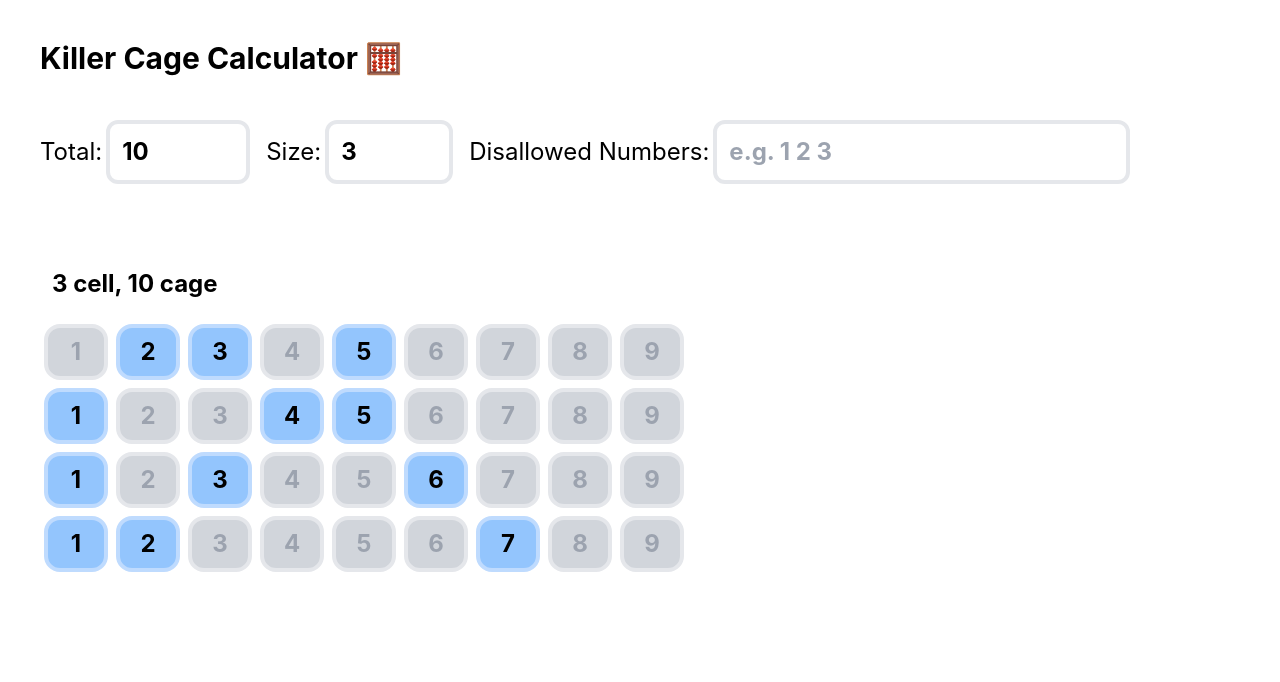
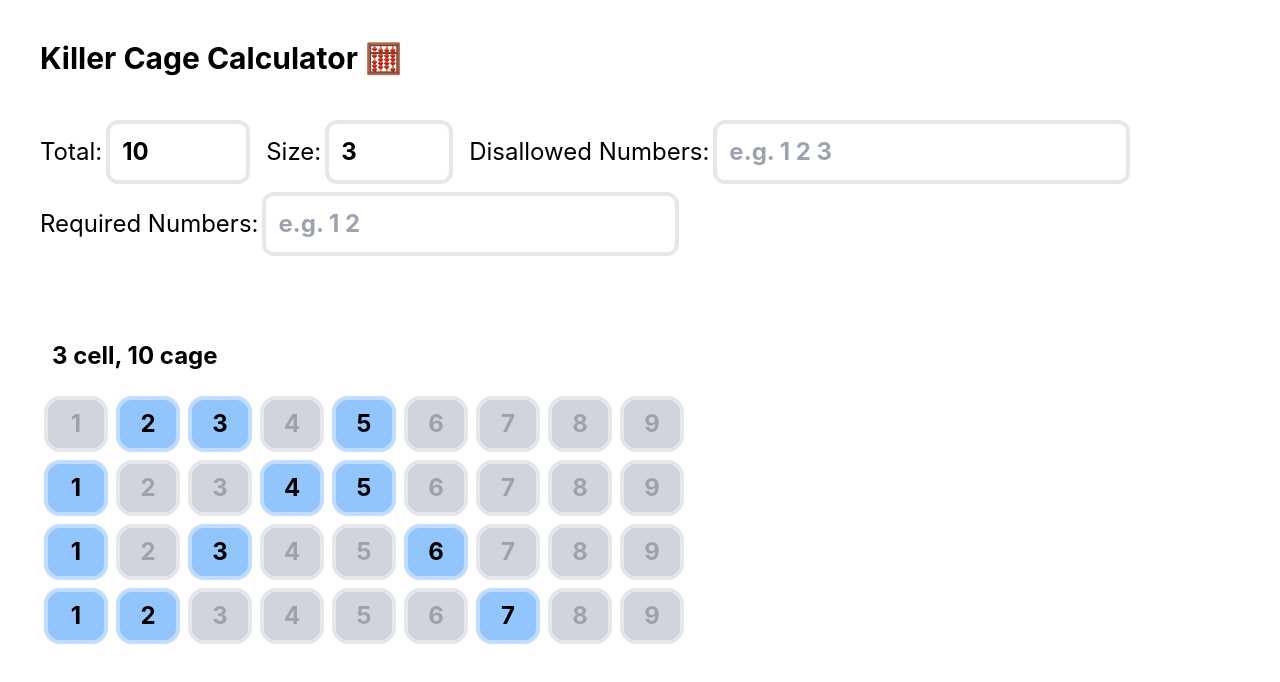
Before and after one commit to navitronic/killer-cages, a React (Create React App) app: page / in a window 1280 px wide. Shown: the top 682 px of the page. Built offline with nearby package versions, Linux system fonts and the light colour scheme.

Commit message:
Add inclusions filter

```diff
--- a/src/App.tsx
+++ b/src/App.tsx
@@ -17,6 +17,7 @@
   const [total, setTotal] = useState<number>(10);
   const [size, setSize] = useState<number>(3);
   const [exclusions, setExclusions] = useState<string>('');
+  const [inclusions, setInclusions] = useState<string>('');
 
   return (
     <div className="mx-auto px-10 my-10">
@@ -34,9 +35,13 @@
             Disallowed Numbers:
             <Input name={'exclusions'} value={exclusions} onChange={(e: React.ChangeEvent<HTMLInputElement>) => setExclusions(e.target.value)} placeholder="e.g. 1 2 3" />
           </label>
+          <label>
+            Required Numbers:
+            <Input name={'inclusions'} value={inclusions} onChange={(e: React.ChangeEvent<HTMLInputElement>) => setInclusions(e.target.value)} placeholder="e.g. 1 2" />
+          </label>
         </div>
       </div>
-      <Cage total={total} size={size} exclusions={exclusions} />
+      <Cage total={total} size={size} exclusions={exclusions} inclusions={inclusions} />
     </div>
   );
 }
--- a/src/ui/Cage.tsx
+++ b/src/ui/Cage.tsx
@@ -6,6 +6,7 @@
   total: number;
   size: number;
   exclusions?: string;
+  inclusions?: string;
 }
 
 function toggleIndex(indexes: number[], index: number): number[] {
@@ -20,9 +21,10 @@
   return [...indexes];
 }
 
-export default function Cage({ total, size, exclusions = '' }: CageProps) {
+export default function Cage({ total, size, exclusions = '', inclusions = '' }: CageProps) {
   const excludedNumbers = ensureUniqueNumbers(numStrToArr(exclusions));
-  const comboList = combinations(total, size, [], excludedNumbers);
+  const includedNumbers = ensureUniqueNumbers(numStrToArr(inclusions));
+  const comboList = combinations(total, size, includedNumbers, excludedNumbers);
 
   const [excludedIndexes, setExcludedIndexes] = useState<number[]>([]);
 
```
Also changed, not shown: 2 other files (tests, documents, lock files or other folders).
